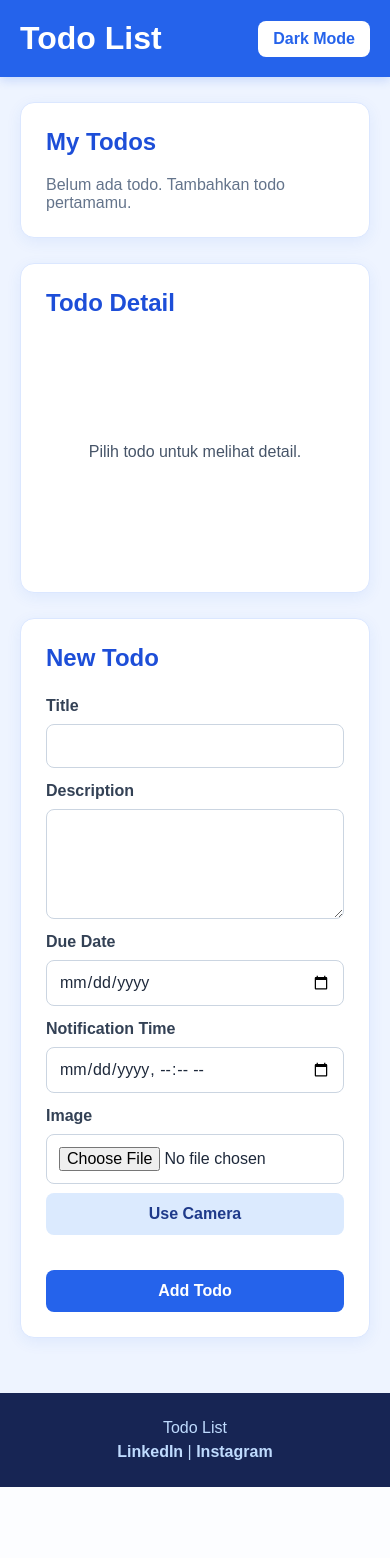
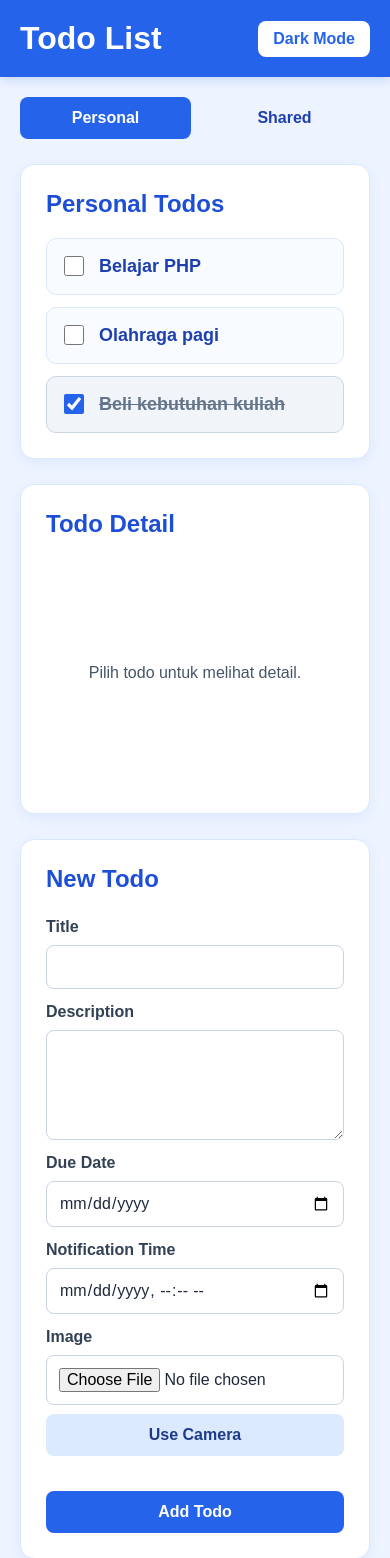
Before and after one commit to IF-Pemrograman-Web-A/5025251043_Todo-App, a PHP site: page / in a window 390 px wide. Shown: the top 1558 px of the page. Before the commit the page ends 1487 px from the top, so only its background shows below. Run offline with PHP 8.4, Linux system fonts and the light colour scheme; data comes from the database, SQL or seed files in the repository; both versions use the stored data as it was after the commit.

Commit message:
tugas E04

```diff
--- /dev/null
+++ b/api.php
@@ -0,0 +1,94 @@
+<?php
+require "config.php";
+
+header("Content-Type: application/json");
+
+function fail($message){
+    http_response_code(400);
+    echo json_encode(["error" => $message]);
+    exit;
+}
+
+function toTodo($row){
+    return [
+        "id" => (int)$row["id"],
+        "title" => $row["title"],
+        "description" => $row["description"],
+        "dueDate" => $row["due_date"] ?? "",
+        "notifyTime" => $row["notify_time"] ? str_replace(" ", "T", substr($row["notify_time"], 0, 16)) : "",
+        "notified" => (bool)$row["notified"],
+        "image" => $row["image"],
+        "completed" => (bool)$row["completed"]
+    ];
+}
+
+$action = $_GET["action"] ?? "";
+$isPost = $_SERVER["REQUEST_METHOD"] === "POST";
+
+if ($action === "list"){
+    $scope = ($_GET["scope"] ?? "") === "shared" ? "shared" : "personal";
+
+    $stmt = $pdo->prepare("SELECT * FROM todos WHERE scope = ? ORDER BY id");
+    $stmt->execute([$scope]);
+
+    echo json_encode(array_map("toTodo", $stmt->fetchAll()));
+}
+elseif ($action === "save" && $isPost){
+    $id = (int)($_POST["id"] ?? 0);
+    $title = trim($_POST["title"] ?? "");
+    $description = trim($_POST["description"] ?? "");
+    $dueDate = ($_POST["dueDate"] ?? "") ?: null;
+    $notifyTime = ($_POST["notifyTime"] ?? "") ?: null;
+    $notified = (int)($_POST["notified"] ?? 0);
+    $completed = (int)($_POST["completed"] ?? 0);
+    $scope = ($_POST["scope"] ?? "") === "shared" ? "shared" : "personal";
+
+    if ($title === "" || $description === "")
+        fail("Title dan Description harus diisi.");
+
+    $image = null;
+
+    if (isset($_FILES["image"]) && $_FILES["image"]["error"] === UPLOAD_ERR_OK){
+        $info = getimagesize($_FILES["image"]["tmp_name"]);
+
+        if ($info === false)
+            fail("File harus berupa gambar.");
+
+        $image = uniqid() . "." . image_type_to_extension($info[2], false);
+        move_uploaded_file($_FILES["image"]["tmp_name"], "uploads/" . $image);
+    }
+
+    if ($id){
+        $stmt = $pdo->prepare(
+            "UPDATE todos SET title = ?, description = ?, due_date = ?, notify_time = ?, notified = ?, completed = ? WHERE id = ?"
+        );
+        $stmt->execute([$title, $description, $dueDate, $notifyTime, $notified, $completed, $id]);
+    }
+    else{
+        $stmt = $pdo->prepare(
+            "INSERT INTO todos (title, description, due_date, notify_time, notified, completed, image, scope) VALUES (?, ?, ?, ?, ?, ?, ?, ?)"
+        );
+        $stmt->execute([$title, $description, $dueDate, $notifyTime, $notified, $completed, $image, $scope]);
+        $id = $pdo->lastInsertId();
+    }
+
+    echo json_encode(["id" => (int)$id, "image" => $image]);
+}
+elseif ($action === "delete" && $isPost){
+    $id = (int)($_POST["id"] ?? 0);
+
+    $stmt = $pdo->prepare("SELECT image FROM todos WHERE id = ?");
+    $stmt->execute([$id]);
+    $image = $stmt->fetchColumn();
+
+    if ($image)
+        @unlink("uploads/" . basename($image));
+
+    $stmt = $pdo->prepare("DELETE FROM todos WHERE id = ?");
+    $stmt->execute([$id]);
+
+    echo json_encode(["success" => true]);
+}
+else{
+    fail("Request tidak valid.");
+}
--- /dev/null
+++ b/config.php
@@ -0,0 +1,10 @@
+<?php
+$pdo = new PDO(
+    "mysql:host=localhost;dbname=todo_app;charset=utf8mb4",
+    "root",
+    "",
+    [
+        PDO::ATTR_ERRMODE => PDO::ERRMODE_EXCEPTION,
+        PDO::ATTR_DEFAULT_FETCH_MODE => PDO::FETCH_ASSOC
+    ]
+);
--- /dev/null
+++ b/content.php
@@ -0,0 +1,91 @@
+<div class="content">
+    <section class="todo-list" aria-labelledby="list-heading">
+        <h2 id="list-heading" tabindex="-1"><?= ucfirst($page) ?> Todos</h2>
+        <div id="todo-container"></div>
+    </section>
+
+    <section class="todo-detail" aria-live="polite" aria-labelledby="detail-heading">
+        <h2 id="detail-heading">Todo Detail</h2>
+        <div class="empty-detail">
+            <p>Pilih todo untuk melihat detail.</p>
+        </div>
+    </section>
+</div>
+
+<section class="todo-form" aria-labelledby="form-heading">
+    <h2 id="form-heading">New Todo</h2>
+
+    <form id="todo-form" novalidate>
+        <label for="title">Title</label>
+
+        <input
+            type="text"
+            id="title"
+            name="title"
+            required
+            aria-required="true"
+            aria-describedby="form-error"
+        >
+
+        <label for="description">Description</label>
+
+        <textarea
+            id="description"
+            name="description"
+            required
+            aria-required="true"
+            aria-describedby="form-error"
+        ></textarea>
+
+        <label for="due-date">Due Date</label>
+
+        <input
+            type="date"
+            id="due-date"
+            name="due-date"
+        >
+
+        <label for="notify-time">Notification Time</label>
+
+        <input
+            type="datetime-local"
+            id="notify-time"
+            name="notify-time"
+        >
+
+        <label for="image-input">Image</label>
+
+        <input
+            type="file"
+            id="image-input"
+            name="image"
+            accept="image/*"
+        >
+
+        <button type="button" id="open-camera" class="secondary-button">
+            Use Camera
+        </button>
+
+        <video
+            id="camera-preview"
+            autoplay
+            playsinline
+            muted
+            hidden
+            aria-label="Pratinjau kamera"
+        ></video>
+
+        <button type="button" id="take-photo" class="secondary-button" hidden>
+            Take Photo
+        </button>
+
+        <img id="image-preview" alt="Pratinjau gambar todo" hidden>
+
+        <canvas id="photo-canvas" hidden></canvas>
+
+        <p id="form-error" class="error-message" role="alert"></p>
+        <p id="form-status" class="status-message" role="status"></p>
+
+        <button type="submit">Add Todo</button>
+    </form>
+</section>
--- a/index.html
+++ /dev/null
@@ -1,137 +0,0 @@
-<!DOCTYPE html>
-<html lang="id">
-
-<head>
-    <meta charset="UTF-8">
-    <meta name="viewport" content="width=device-width, initial-scale=1.0">
-    <title>Todo List</title>
-    <link rel="stylesheet" href="style.css">
-</head>
-
-<body>
-    <a href="#main" class="skip-link">Skip to content</a>
-
-    <header>
-        <h1>Todo List</h1>
-
-        <button id="theme-toggle" type="button" aria-pressed="false">
-            Dark Mode
-        </button>
-    </header>
-
-    <main id="main">
-        <div class="content">
-            <section class="todo-list" aria-labelledby="list-heading">
-                <h2 id="list-heading" tabindex="-1">My Todos</h2>
-                <div id="todo-container"></div>
-            </section>
-
-            <section class="todo-detail" aria-live="polite" aria-labelledby="detail-heading">
-                <h2 id="detail-heading">Todo Detail</h2>
-                <div class="empty-detail">
-                    <p>Pilih todo untuk melihat detail.</p>
-                </div>
-            </section>
-        </div>
-
-        <section class="todo-form" aria-labelledby="form-heading">
-            <h2 id="form-heading">New Todo</h2>
-
-            <form id="todo-form" novalidate>
-                <label for="title">Title</label>
-
-                <input
-                    type="text"
-                    id="title"
-                    name="title"
-                    required
-                    aria-required="true"
-                    aria-describedby="form-error"
-                >
-
-                <label for="description">Description</label>
-
-                <textarea
-                    id="description"
-                    name="description"
-                    required
-                    aria-required="true"
-                    aria-describedby="form-error"
-                ></textarea>
-
-                <label for="due-date">Due Date</label>
-
-                <input
-                    type="date"
-                    id="due-date"
-                    name="due-date"
-                >
-
-                <label for="notify-time">Notification Time</label>
-
-                <input
-                    type="datetime-local"
-                    id="notify-time"
-                    name="notify-time"
-                >
-
-                <label for="image-input">Image</label>
-
-                <input
-                    type="file"
-                    id="image-input"
-                    name="image"
-                    accept="image/*"
-                >
-
-                <button type="button" id="open-camera" class="secondary-button">
-                    Use Camera
-                </button>
-
-                <video
-                    id="camera-preview"
-                    autoplay
-                    playsinline
-                    muted
-                    hidden
-                    aria-label="Pratinjau kamera"
-                ></video>
-
-                <button type="button" id="take-photo" class="secondary-button" hidden>
-                    Take Photo
-                </button>
-
-                <img id="image-preview" alt="Pratinjau gambar todo" hidden>
-
-                <canvas id="photo-canvas" hidden></canvas>
-
-                <p id="form-error" class="error-message" role="alert"></p>
-                <p id="form-status" class="status-message" role="status"></p>
-
-                <button type="submit">Add Todo</button>
-            </form>
-        </section>
-    </main>
-
-    <footer>
-        <p>Todo List</p>
-        <p>
-            <a
-                href="https://www.linkedin.com/"
-                target="_blank"
-                rel="noopener noreferrer"
-                aria-label="LinkedIn (opens in new tab)"
-            >LinkedIn</a>
-            |
-            <a
-                href="https://www.instagram.com/"
-                target="_blank"
-                rel="noopener noreferrer"
-                aria-label="Instagram (opens in new tab)"
-            >Instagram</a>
-        </p>
-    </footer>
-
-    <script src="script.js"></script>
-</body>
-</html>
--- /dev/null
+++ b/index.php
@@ -0,0 +1,54 @@
+<?php
+$page = ($_GET["page"] ?? "") === "shared" ? "shared" : "personal";
+?>
+<!DOCTYPE html>
+<html lang="id">
+
+<head>
+    <meta charset="UTF-8">
+    <meta name="viewport" content="width=device-width, initial-scale=1.0">
+    <title>Todo List</title>
+    <link rel="stylesheet" href="style.css">
+</head>
+
+<body data-scope="<?= $page ?>">
+    <a href="#main" class="skip-link">Skip to content</a>
+
+    <header>
+        <h1>Todo List</h1>
+
+        <button id="theme-toggle" type="button" aria-pressed="false">
+            Dark Mode
+        </button>
+    </header>
+
+    <div class="layout">
+        <?php include "menu-bar.php"; ?>
+
+        <main id="main">
+            <?php include "content.php"; ?>
+        </main>
+    </div>
+
+    <footer>
+        <p>Todo List</p>
+        <p>
+            <a
+                href="https://www.linkedin.com/"
+                target="_blank"
+                rel="noopener noreferrer"
+                aria-label="LinkedIn (opens in new tab)"
+            >LinkedIn</a>
+            |
+            <a
+                href="https://www.instagram.com/"
+                target="_blank"
+                rel="noopener noreferrer"
+                aria-label="Instagram (opens in new tab)"
+            >Instagram</a>
+        </p>
+    </footer>
+
+    <script src="script.js"></script>
+</body>
+</html>
--- /dev/null
+++ b/menu-bar.php
@@ -0,0 +1,10 @@
+<nav class="sidebar" aria-label="Menu">
+    <ul>
+        <li>
+            <a href="index.php?page=personal"<?= $page === "personal" ? ' aria-current="page"' : "" ?>>Personal</a>
+        </li>
+        <li>
+            <a href="index.php?page=shared"<?= $page === "shared" ? ' aria-current="page"' : "" ?>>Shared</a>
+        </li>
+    </ul>
+</nav>
--- a/style.css
+++ b/style.css
@@ -65,9 +65,45 @@ header h1 {
     font-weight: bold;
 }
 
+.layout{
+    display: flex;
+    max-width: 1400px;
+    margin: auto;
+}
+
+.sidebar{
+    flex: 0 0 200px;
+    padding: 35px 0 35px 40px;
+}
+
+.sidebar ul{
+    margin: 0;
+    padding: 0;
+    list-style: none;
+}
+
+.sidebar a{
+    display: block;
+    padding: 12px 16px;
+    margin-bottom: 8px;
+    border-radius: 8px;
+    color: #1e40af;
+    font-weight: bold;
+    text-decoration: none;
+}
+
+.sidebar a:hover{
+    background-color: #dbeafe;
+}
+
+.sidebar a[aria-current="page"]{
+    background-color: #2563eb;
+    color: white;
+}
+
 main{
-    max-width: 1200px;
-    margin: auto;
+    flex: 1;
+    min-width: 0;
     padding: 35px 40px;
 }
 
@@ -376,6 +412,19 @@ body.dark-mode .todo-form{
     box-shadow: none;
 }
 
+body.dark-mode .sidebar a{
+    color: #93c5fd;
+}
+
+body.dark-mode .sidebar a:hover{
+    background-color: #334155;
+}
+
+body.dark-mode .sidebar a[aria-current="page"]{
+    background-color: #2563eb;
+    color: white;
+}
+
 body.dark-mode .todo-item{
     background-color: #273449;
     border-color: #475569;
@@ -454,6 +503,29 @@ body.dark-mode .secondary-button:hover{
 
 @media(max-width: 768px){
 
+    .layout{
+        flex-direction: column;
+    }
+
+    .sidebar{
+        flex: none;
+        padding: 20px 20px 0;
+    }
+
+    .sidebar ul{
+        display: flex;
+        gap: 8px;
+    }
+
+    .sidebar li{
+        flex: 1;
+    }
+
+    .sidebar a{
+        margin-bottom: 0;
+        text-align: center;
+    }
+
     .content{
         flex-direction: column;
     }
--- a/sw.js
+++ b/sw.js
@@ -1,8 +1,7 @@
-const CACHE_NAME = "todo-v1";
+const CACHE_NAME = "todo-v2";
 
 const FILES = [
     "./",
-    "index.html",
     "style.css",
     "script.js"
 ];
```
Also changed, not shown: data.sql (added, +24 -0 lines), script.js (+55 -83 lines), README.md, assets/local_storage.png (deleted), 3 other files.
